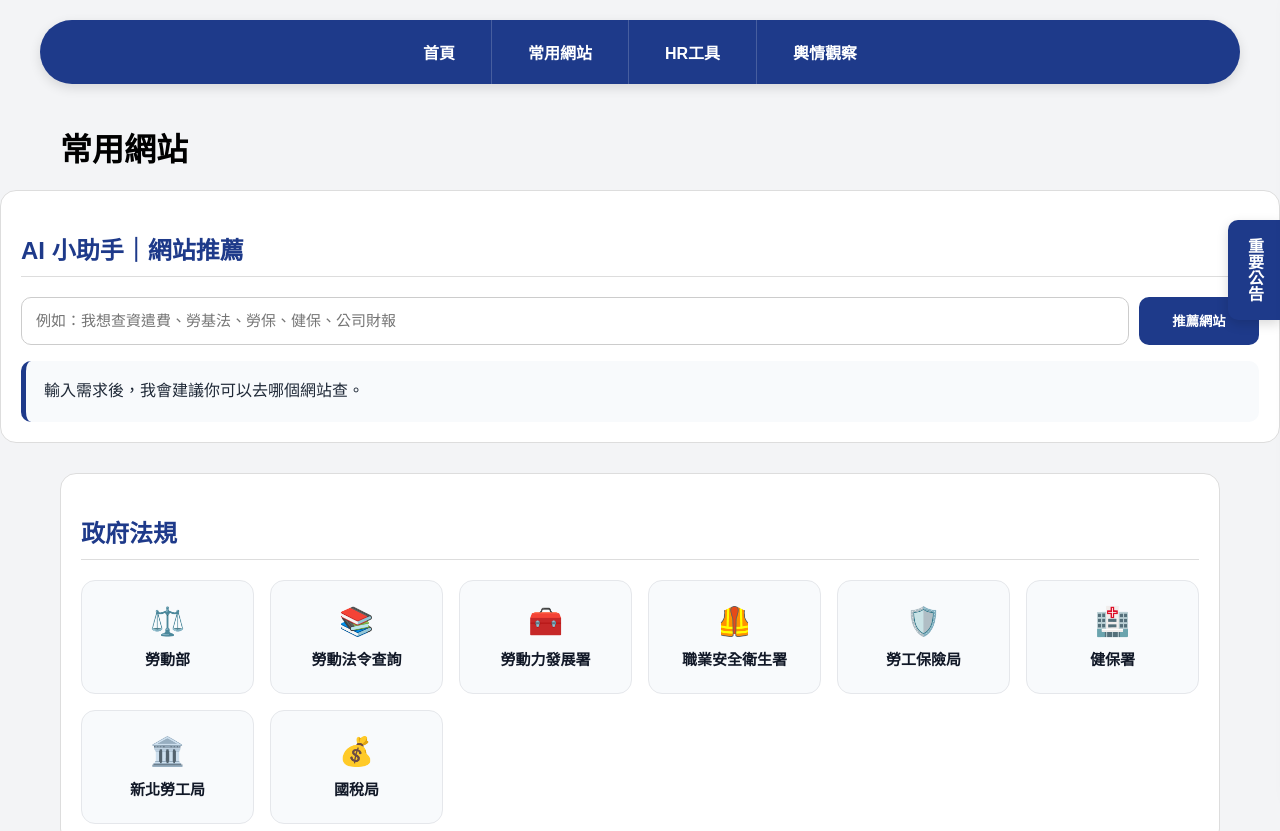
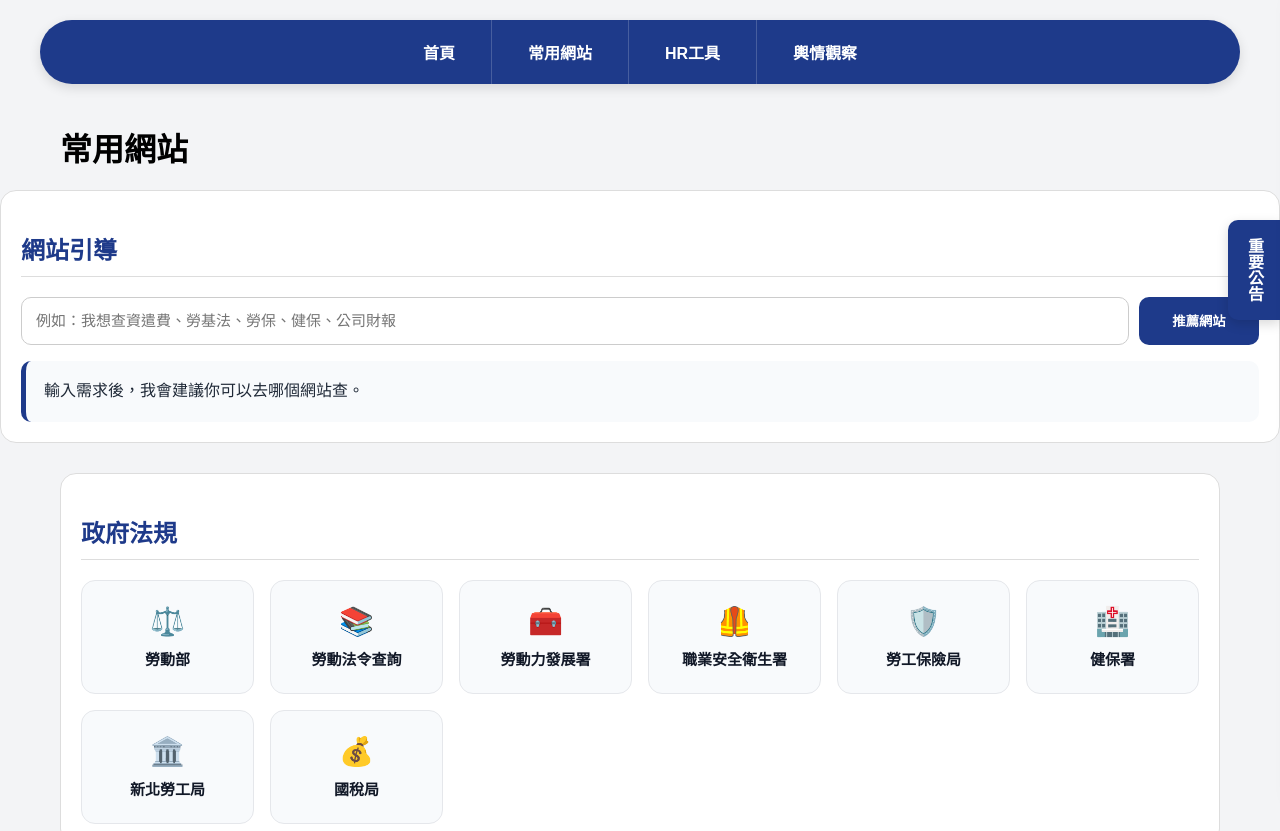
Before and after one commit to yoga8008/hr-economic-data, a plain HTML site: page links.html in a window 1280 px wide. Shown: the top 831 px of the page. Drawn offline with Linux system fonts and the light colour scheme.

Commit message:
Update links.html

```diff
--- a/links.html
+++ b/links.html
@@ -314,7 +314,7 @@ h1{
 <h1>常用網站</h1>
 <div class="card">
 
-    <h2 class="sectionTitle">AI 小助手｜網站推薦</h2>
+    <h2 class="sectionTitle">網站引導</h2>
 
     <div class="assistantBox">
 
```
